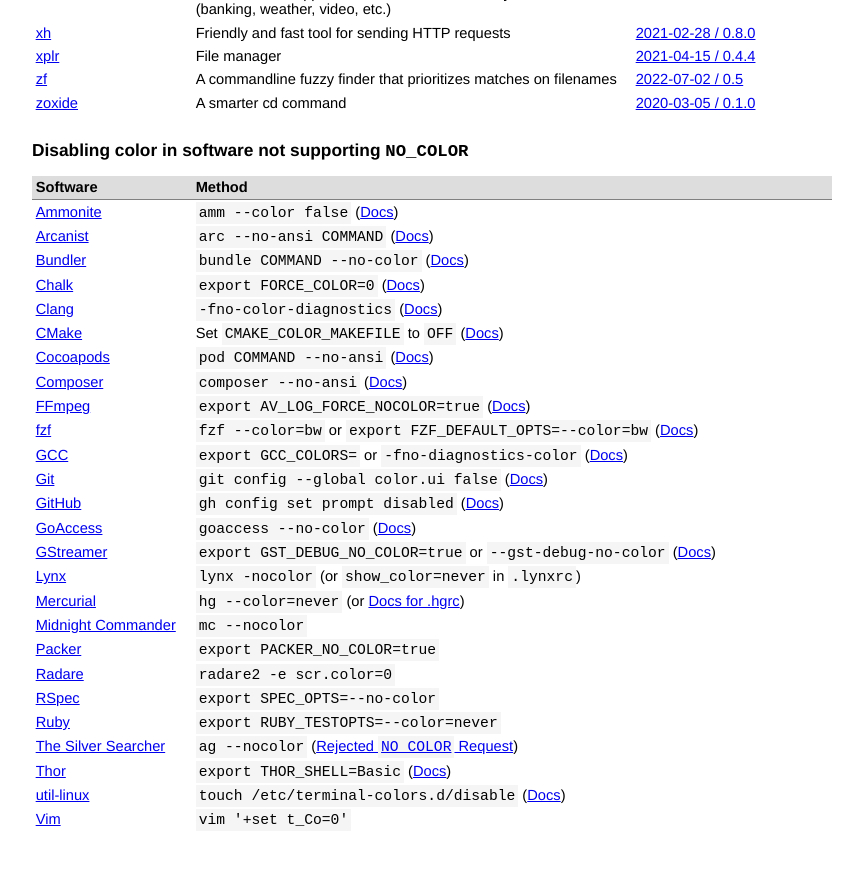
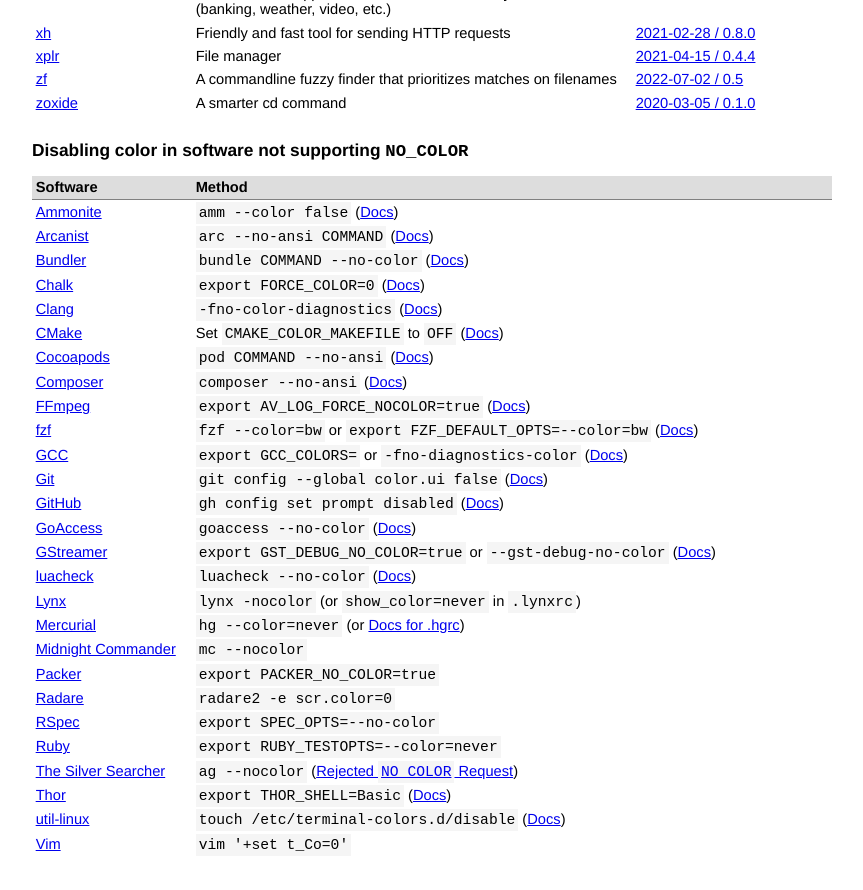
Before and after one commit to jcs/no_color, a Jekyll site: the page built from index.md, in a window 1280 px wide and 900 px high, scrolled down 4998 px. Shown: the top 890 px of the window, without its empty margins (208-1071 px from the left). Built offline with Jekyll 4.4.1, drawn with Linux system fonts in a browser that asks for light colours; our own code applies the rules of GitHub Pages for plain Markdown files.

Commit message:
Add luacheck

```diff
--- a/index.md
+++ b/index.md
@@ -271,6 +271,7 @@ color via `NO_COLOR`.
 | [GitHub](https://git-scm.com/) | `gh config set prompt disabled` ([Docs](https://cli.github.com/manual/gh_config))|
 | [GoAccess](https://goaccess.io/) | `goaccess --no-color` ([Docs](https://goaccess.io/man#options)) |
 | [GStreamer](https://gstreamer.freedesktop.org/) | `export GST_DEBUG_NO_COLOR=true` or `--gst-debug-no-color` ([Docs](https://gstreamer.freedesktop.org/documentation/gstreamer/running.html)) |
+| [luacheck](https://github.com/lunarmodules/luacheck) | `luacheck --no-color` ([Docs](https://luacheck.readthedocs.io/en/stable/cli.html)) |
 | [Lynx](http://lynx.browser.org/) | `lynx -nocolor` (or `show_color=never` in `.lynxrc`) |
 | [Mercurial](https://www.mercurial-scm.org/) | `hg --color=never` (or [Docs for .hgrc](https://www.mercurial-scm.org/wiki/ColorExtension)) |
 | [Midnight Commander](https://midnight-commander.org/) | `mc --nocolor` |
```
